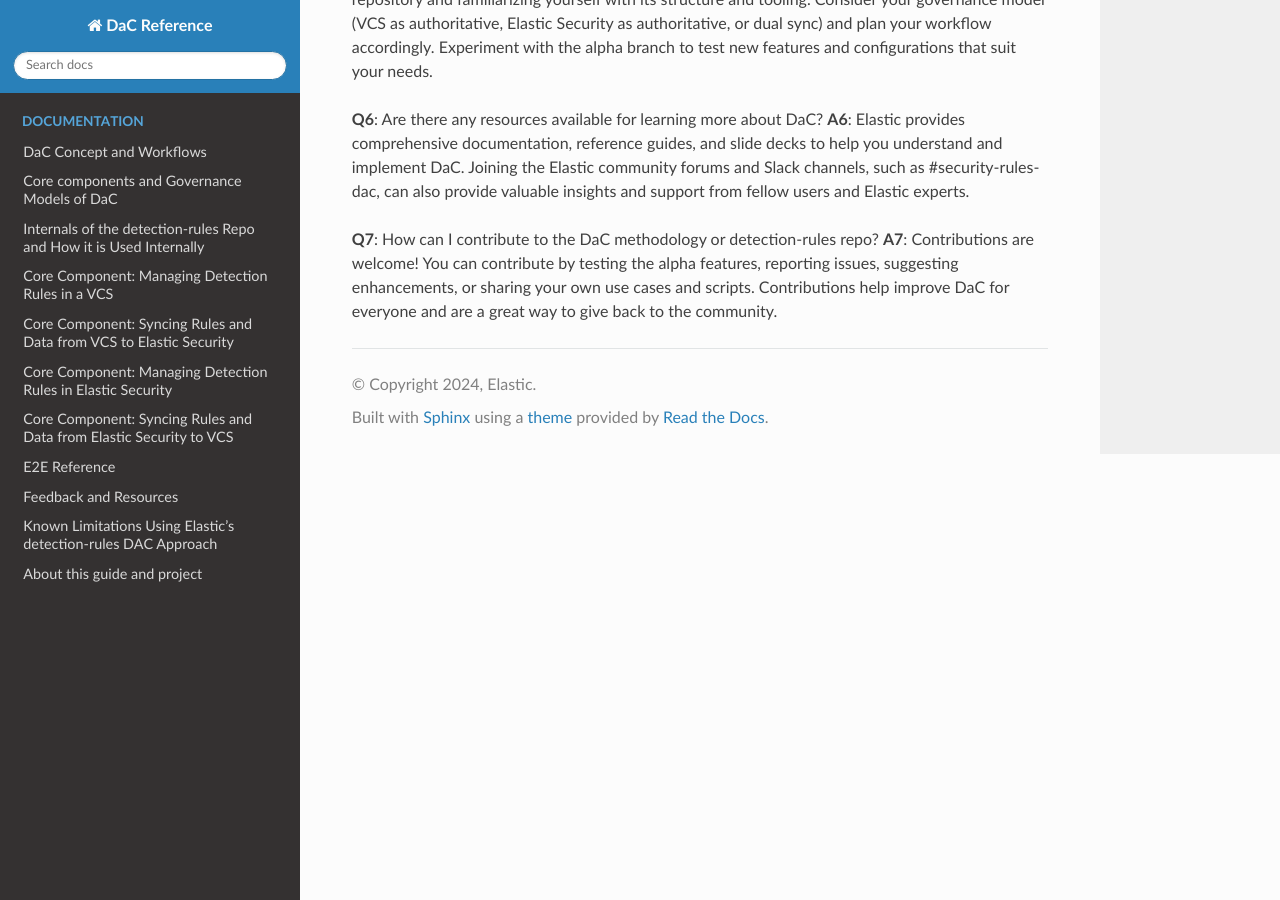
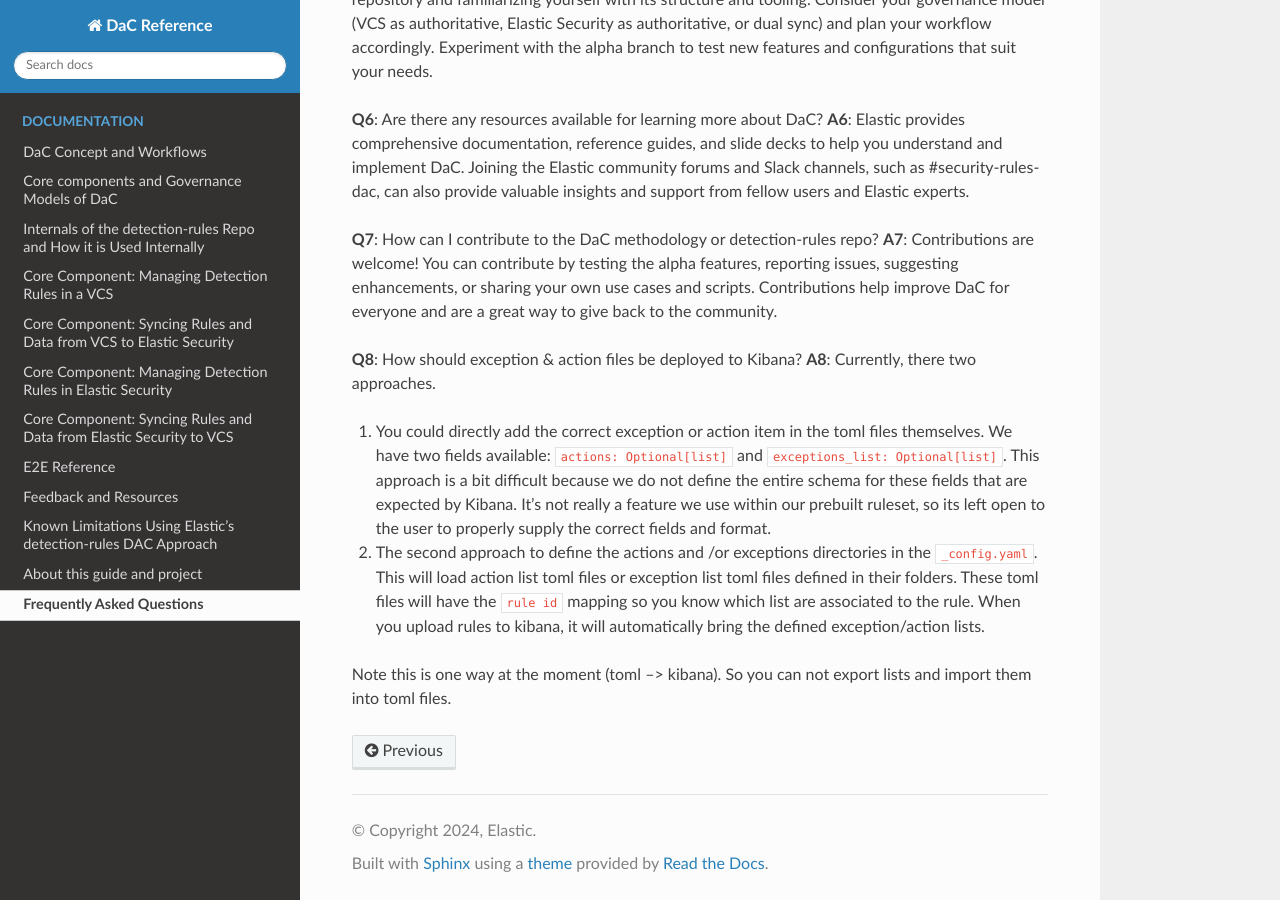
Before and after one commit to elastic/DaC-Reference, a Sphinx documentation site: the page built from docs/faq.md, in a window 1280 px wide and 900 px high, scrolled down 796 px. Built offline with Sphinx 7.4.7 and the Read the Docs theme 2.0.0, drawn with Linux system fonts in a browser that asks for light colours; some of the changed text lies outside the part shown.

Commit message:
[FR] Updated FAQ (#10)

```diff
--- a/docs/faq.md
+++ b/docs/faq.md
@@ -22,3 +22,11 @@ Here are some frequently asked questions about Detections as Code (DaC). There a
 
 **Q7**: How can I contribute to the DaC methodology or detection-rules repo?
 **A7**: Contributions are welcome! You can contribute by testing the alpha features, reporting issues, suggesting enhancements, or sharing your own use cases and scripts. Contributions help improve DaC for everyone and are a great way to give back to the community.
+
+**Q8**: How should exception & action files be deployed to Kibana?
+**A8**: Currently, there two approaches.
+
+1. You could directly add the correct exception or action item in the toml files themselves. We have two fields available: `actions: Optional[list]` and `exceptions_list: Optional[list]`. This approach is a bit difficult because we do not define the entire schema for these fields that are expected by Kibana. It's not really a feature we use within our prebuilt ruleset, so its left open to the user to properly supply the correct fields and format.
+2. The second approach to define the actions and /or exceptions directories in the `_config.yaml`. This will load action list toml files or exception list toml files defined in their folders. These toml files will have the `rule id`  mapping so you know which list are associated to the rule. When you upload rules to kibana, it will automatically bring the defined exception/action lists.
+
+Note this is one way at the moment (toml --> kibana). So you can not export lists and import them into toml files.
```
Also changed, not shown: docs/about.md (+2 -0 lines), docs/index.md (+1 -0 lines), docs/internals_of_the_detection_rules_repo.md (+1 -1 lines).
